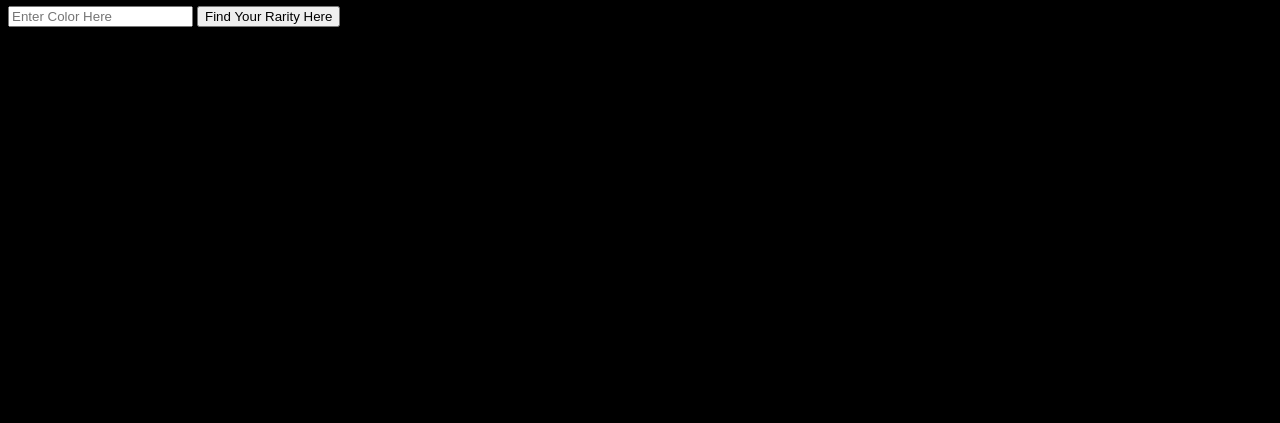
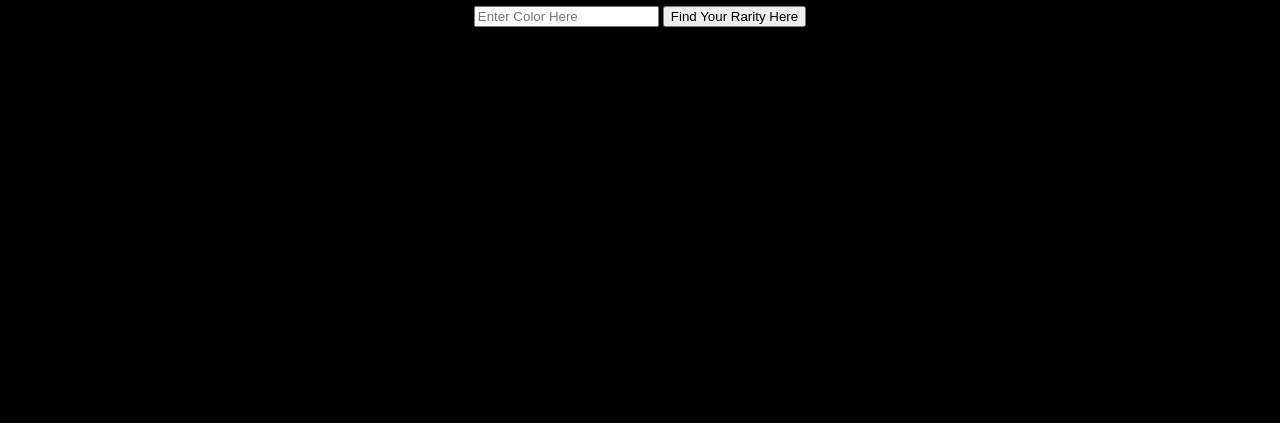
Before and after one commit to kdgreganti/Phase-1-Project, a plain HTML site: page index.html in a window 1280 px wide. Shown: the part 377-800 px from the top of the page. Drawn offline with Linux system fonts and the light colour scheme.

Commit message:
formatted text location

```diff
--- a/styles.css
+++ b/styles.css
@@ -19,3 +19,6 @@ body {
 #types {
     text-align: center;
 }
+#rarities {
+    text-align: center;
+}
```
